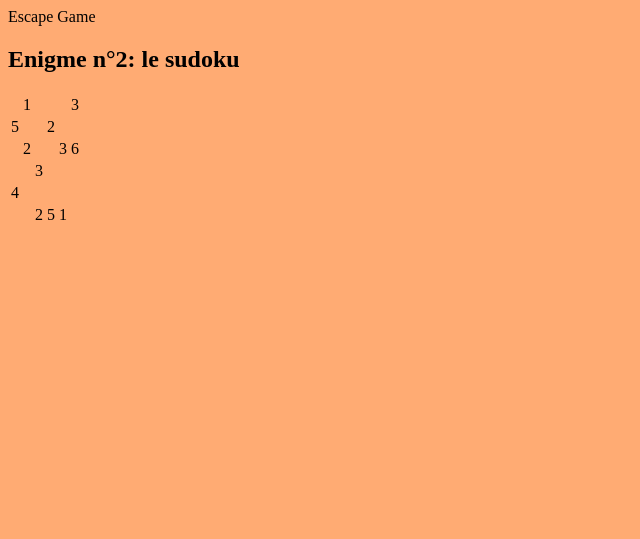
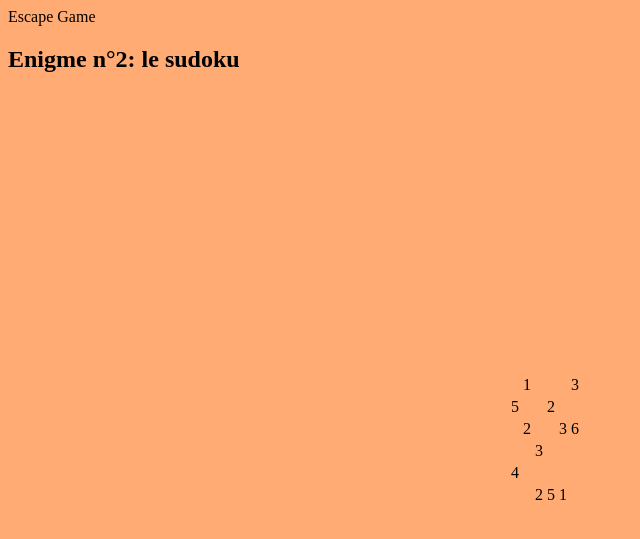
Before and after one commit to AJNnsi1/escape-game-AJN, a PHP site: page /sudoku.html in a window 1280 px wide. Shown: the top 539 px of the page, without its empty margins (0-640 px from the left). Run offline with PHP 8.4, Linux system fonts and the light colour scheme.

Commit message:
Update sudoku.css
Partie graphique du sudoku, pas encore achevée, mais qui permet au joueur de voir la grille (ce qui n'était pas le cas avant).

```diff
--- a/sudoku.css
+++ b/sudoku.css
@@ -1,17 +1,20 @@
 head {
   font-family: 'Roboto', sans-serif;
   color: black;
+  h1 {
+  background-color: #FFAB73;
+  color: black;
+}
 }
 
 body {
   background-color: #FFAB73;
   color: black;
-}
 
 table {
-
-
-h1 {
-  background-color: #FFAB73;
-  color: black;
+  column-rule-color: #191970;
+  line-rule-color: #191970;
+  margin-left: 500px;
+  margin-top: 300px;
 }
+}
```
